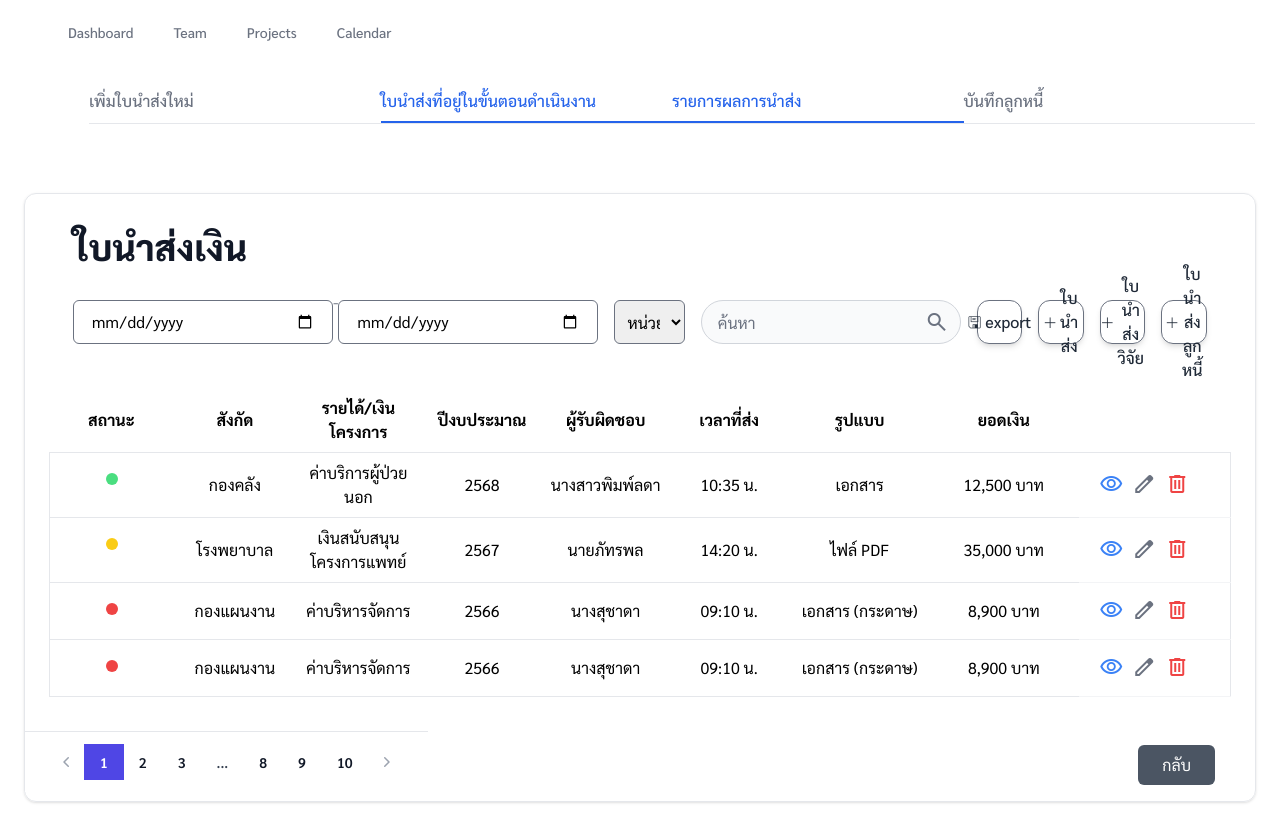
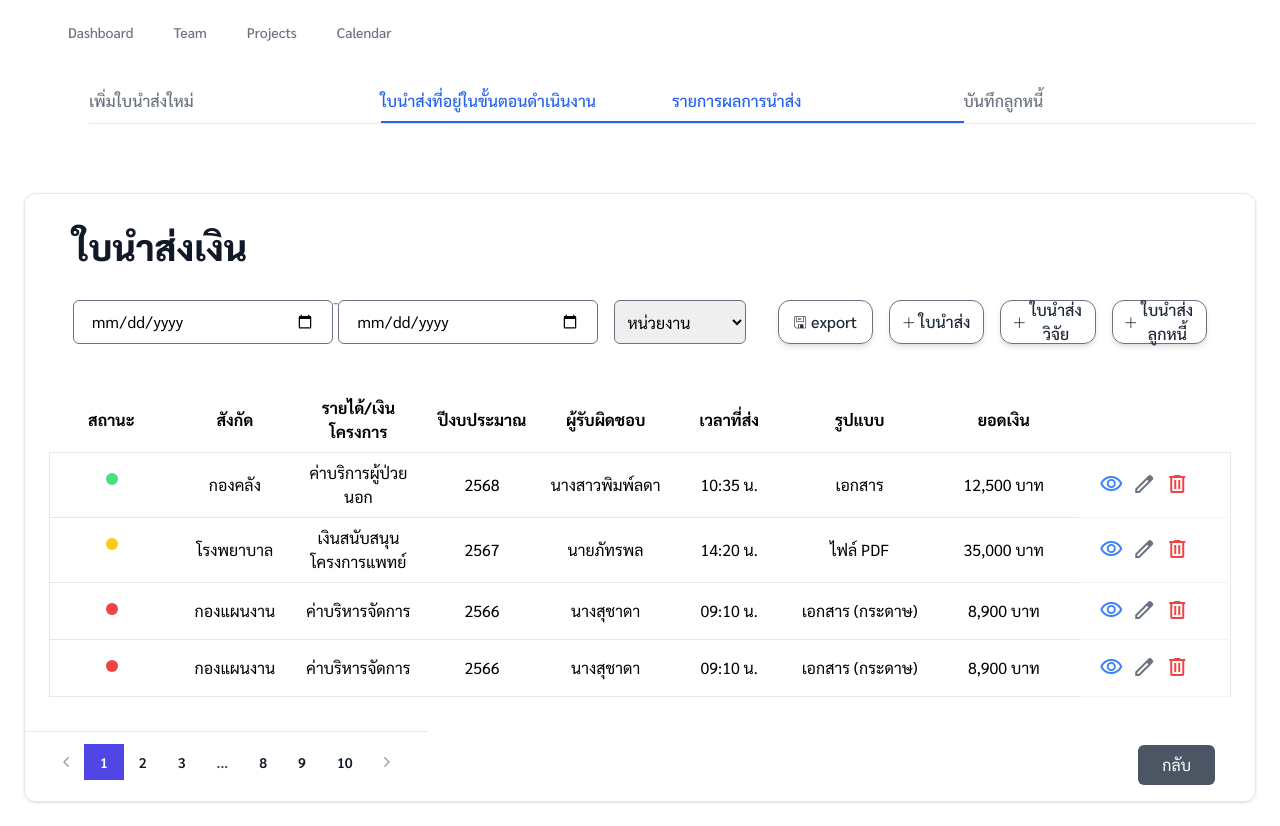
Before and after one commit to rinInwza007/demo_ui, a Vue app: page / in a window 1280 px wide. Built offline with nearby package versions, Linux system fonts and the light colour scheme.

Commit message:
Update search.vue

```diff
--- a/src/components/input/search.vue
+++ b/src/components/input/search.vue
@@ -1,22 +1,3 @@
-<template>
-  <form class="relative w-[250px] lg:w-[260px]">
-    <input
-      type="text"
-      placeholder="ค้นหา"
-      class="bg-gray-50 border border-gray-300 h-[44px] w-full block
-             text-black px-[13px] md:px-[16px]
-             placeholder:text-gray-500 outline-0
-             rounded-full"
-    />
-    <button
-      type="button"
-      class="absolute top-1/2 right-3 -translate-y-1/2 text-gray-500 hover:text-gray-700 grid"
-    >
-     <span class="material-symbols-outlined hover:text-blue-700 grid">search</span>
-    </button>
-  </form>
-</template>
-
 <script lang="ts">
 export default {
   name: "SearchForm",
```
